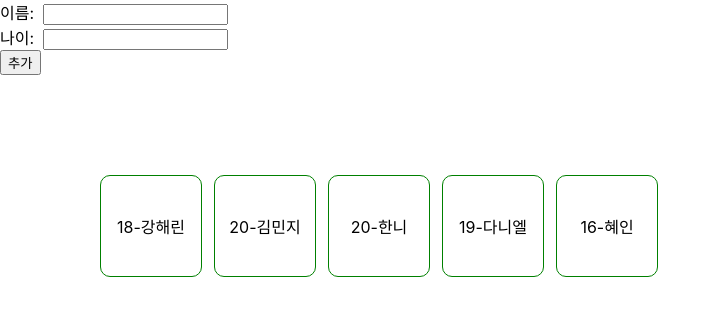
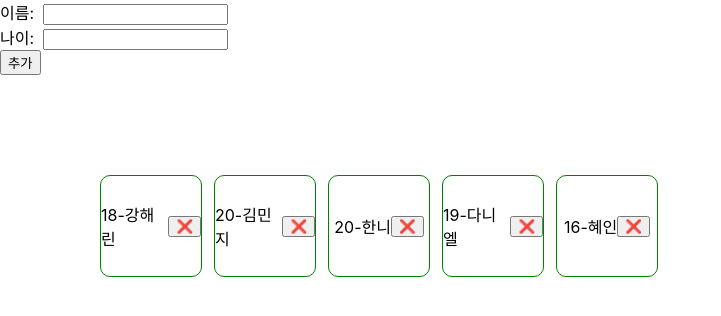
Before and after one commit to heexohee/todolist_mvp, a React (Create React App) app: page / in a window 1280 px wide. Shown: the top 316 px of the page, without its empty margins (0-721 px from the left). Built offline with nearby package versions, Linux system fonts and the light colour scheme.

Commit message:
삭제버튼과 알럿

```diff
--- a/src/App.js
+++ b/src/App.js
@@ -20,17 +20,29 @@ const App = () => {
   const ageChangeHandler = (event) => {
     setAge(event.target.value);
   };
+ // 과제
+ // 1. 새로운 형태의 이놈을 만든다.! {id:1, age:18, name: "강해린"},
+ // 2. 이 놈을 배열에 넣는다.
 
-  const clickAddButtonHandler = () => {
+ // 불변성을 유지하기 위해서 배열 users를 스프레드 문법으로 풀고, 새로운 배열을 담아서 반환.
+
+ // 추가 버튼 클릭
+ const clickAddButtonHandler = () => {
     const newUser = {
       id: users.length + 1,
       age: age,
       name: name,
     };
     setUsers([...users, newUser]);
-    setName('');
-    setAge('');
+     setName('');
+     setAge('');
   };
+
+ // 삭제 버튼 클릭(❌)
+ const clickRemoveButtonHandler =()=>{
+  alert ('bye');
+ }
+
 
   return (
     <div>
@@ -54,6 +66,7 @@ const App = () => {
           return (
             <div key={item.id} className='component-style'>
               {item.age}-{item.name}
+              <button onClick={clickRemoveButtonHandler}>❌</button>
             </div>
           );
         })}
```
